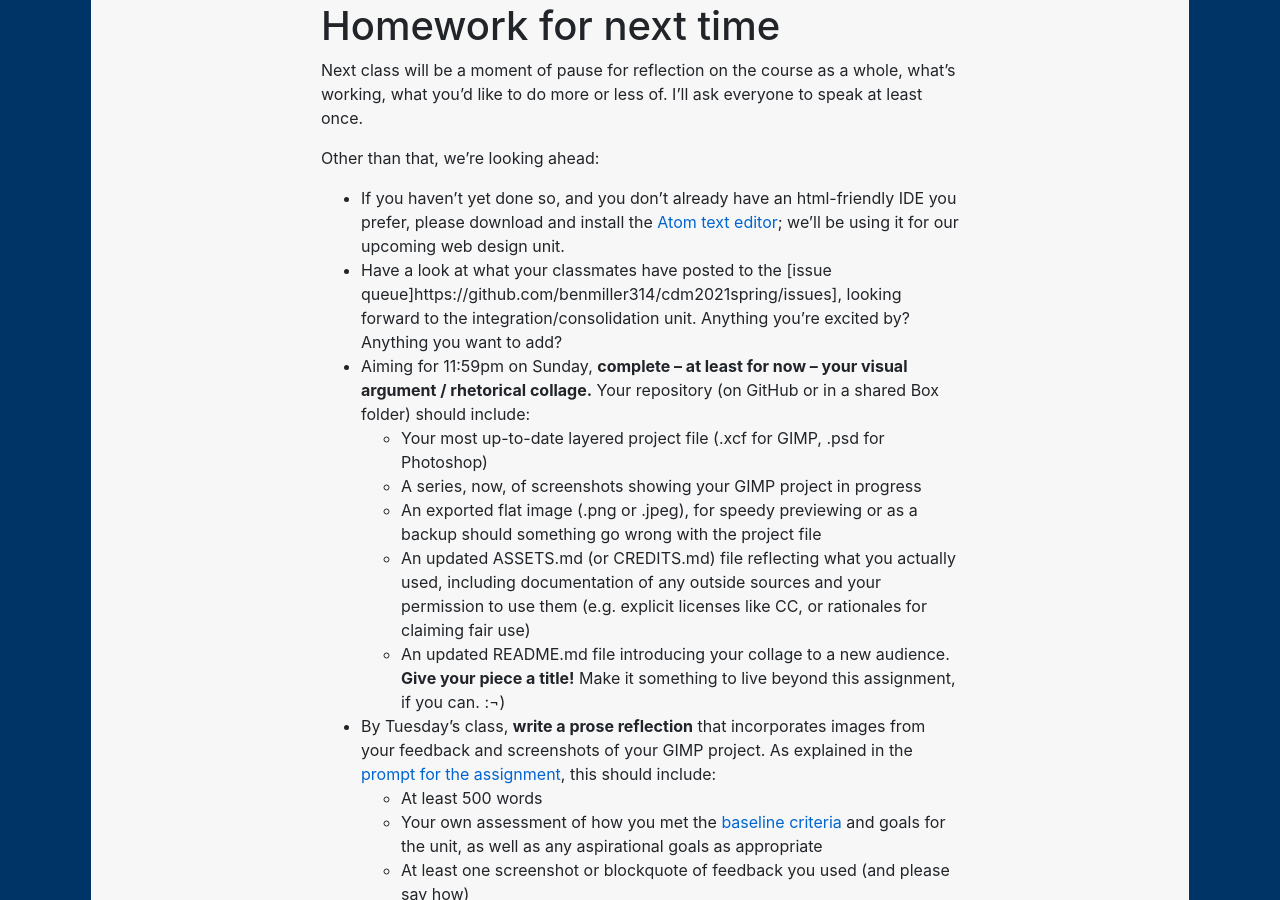
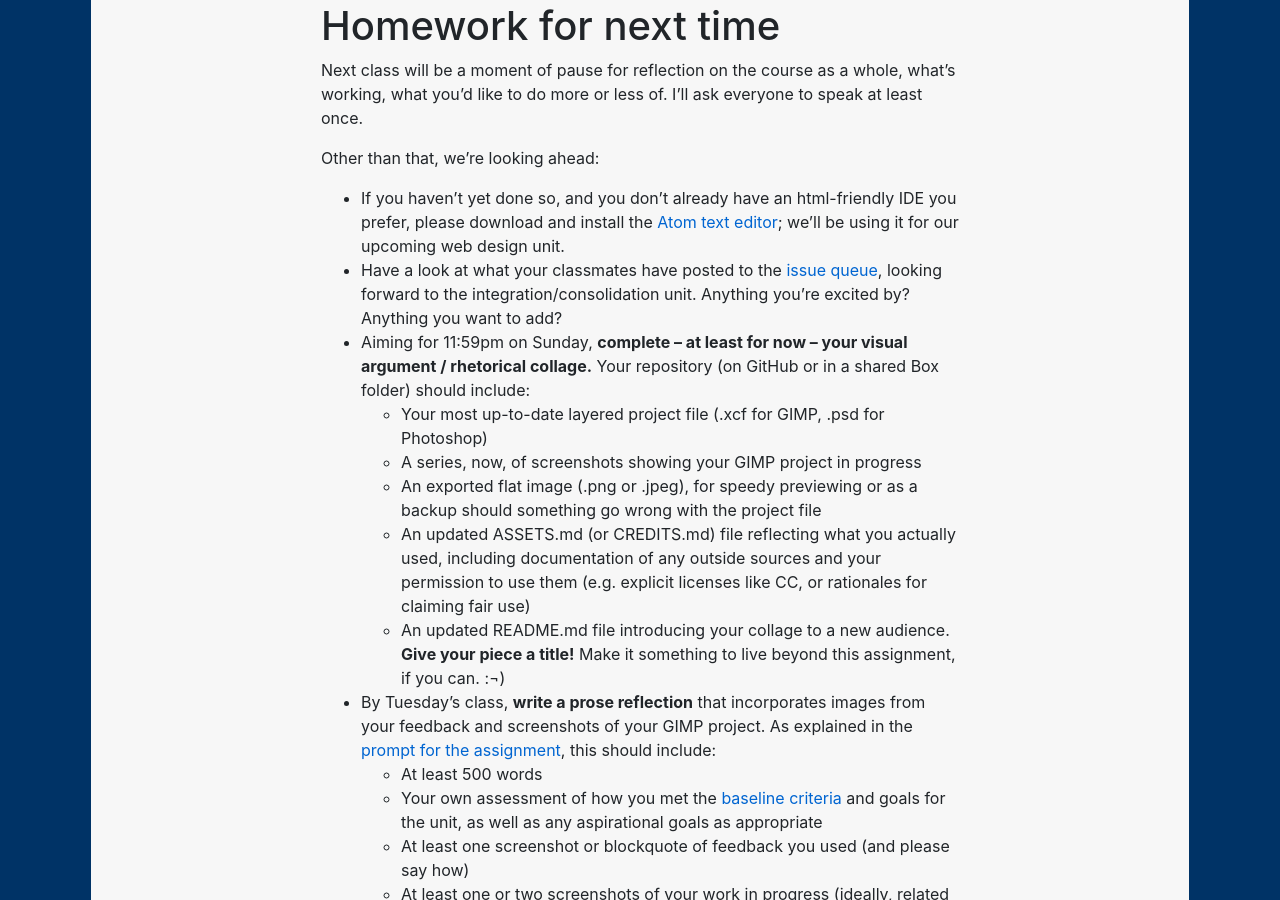
Before and after one commit to benmiller314/cdm2021spring, a Jekyll site: the page built from plans/lesson-14.md, in a window 1280 px wide and 900 px high, scrolled down 2979 px. Built offline with Jekyll 4.4.1, drawn with Linux system fonts in a browser that asks for light colours; our own code applies the rules of GitHub Pages for plain Markdown files.

Commit message:
typo fix

```diff
--- a/plans/lesson-14.md
+++ b/plans/lesson-14.md
@@ -178,7 +178,7 @@ Next class will be a moment of pause for reflection on the course as a whole, wh
 Other than that, we're looking ahead:
 
 * If you haven't yet done so, and you don't already have an html-friendly IDE you prefer, please download and install the [Atom text editor](http://atom.io); we'll be using it for our upcoming web design unit.
-* Have a look at what your classmates have posted to the [issue queue]{{site.github.issues_url}}], looking forward to the integration/consolidation unit. Anything you're excited by? Anything you want to add?
+* Have a look at what your classmates have posted to the [issue queue]({{site.github.issues_url}}), looking forward to the integration/consolidation unit. Anything you're excited by? Anything you want to add?
 * Aiming for 11:59pm on Sunday, **complete – at least for now – your visual argument / rhetorical collage.** Your repository (on GitHub or in a shared Box folder) should include:
    - Your most up-to-date layered project file (.xcf for GIMP, .psd for Photoshop)
    - A series, now, of screenshots showing your GIMP project in progress
```
